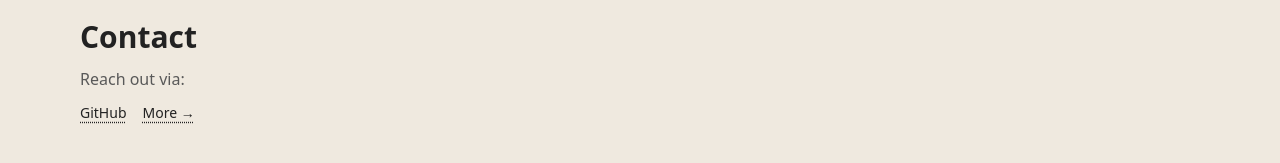
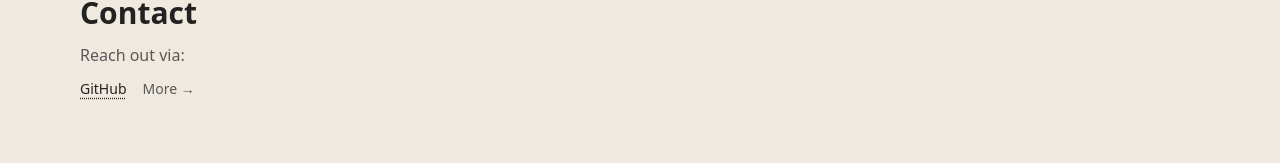
Before and after one commit to Xugknight/knightworks, a React (Vite) app: page / in a window 1280 px wide. Shown: the part 1179-1342 px from the top of the page. Built offline with nearby package versions, Linux system fonts and the light colour scheme.

Commit message:
tidy index.css, slight polish to projectcard and home

```diff
--- a/src/components/ProjectCard.jsx
+++ b/src/components/ProjectCard.jsx
@@ -1,6 +1,6 @@
 export default function ProjectCard({ title, desc, tags = [], image, live, code }) {
     return (
-        <div className="bg-[color:var(--surface)] border border-[color:var(--border)] rounded-2xl p-5 shadow-sm hover:shadow-md transition">
+        <div className="rounded-xl border border-[color:var(--border)] bg-[color:var(--surface)] p-4 transition-transform duration-200 will-change-transform hover:-translate-y-0.5 hover:shadow-[0_8px_24px_rgba(0,0,0,0.08)]">
             <div className="mb-3 aspect-[16/9] w-full rounded-xl bg-[color:var(--accent-muted)] overflow-hidden grid place-items-center">
                 {image ? <img src={image} alt={`${title} screenshot`} className="w-full h-full object-cover" /> : (
                     <div className="text-[color:var(--subtext)] text-xs">screenshot</div>
@@ -14,8 +14,8 @@ export default function ProjectCard({ title, desc, tags = [], image, live, code
                 ))}
             </div>
             <div className="flex gap-2 mt-4">
-                {live && <a href={live} target="_blank" rel="noreferrer" className="px-4 py-2 rounded-xl bg-[color:var(--accent)] text-black font-semibold">Live</a>}
-                {code && <a href={code} target="_blank" rel="noreferrer" className="px-4 py-2 rounded-xl border border-[color:var(--border)] hover:bg-white/5">GitHub</a>}
+                {live && <a href={live} target="_blank" rel="noreferrer" className="px-4 py-2 rounded-xl bg-[color:var(--accent)] text-black font-semibold focus-visible:focus-ring">Live</a>}
+                {code && <a href={code} target="_blank" rel="noreferrer" className="px-4 py-2 rounded-xl border border-[color:var(--border)] hover:bg-white/5 focus-visible:focus-ring">GitHub</a>}
             </div>
         </div>
     );
--- a/src/index.css
+++ b/src/index.css
@@ -1,5 +1,6 @@
 @import "tailwindcss";
 
+/* ---------- Base (global) ---------- */
 @layer base {
 
     html,
@@ -8,18 +9,22 @@
         height: 100%;
     }
 
+    /* Page background + default text tied to theme vars */
     body {
-        @apply bg-[color:var(--bg)] text-[color:var(--text)] antialiased;
-        @apply transition-colors;
+        @apply bg-[color:var(--bg)] text-[color:var(--text)] antialiased transition-colors;
     }
 
+    /* Selection color using your accent */
     ::selection {
         background: var(--accent);
         color: var(--surface);
     }
 }
 
+/* ---------- Utilities (animations, links, focus) ---------- */
 @layer utilities {
+
+    /* Entrance animation */
     @keyframes fadein-up {
         0% {
             opacity: 0;
@@ -35,4 +40,38 @@
     .animate-fadein {
         animation: fadein-up .5s cubic-bezier(.22, .61, .36, 1) both;
     }
+
+    /* Respect user's reduced motion preference */
+    @media (prefers-reduced-motion: reduce) {
+        .animate-fadein {
+            animation: none;
+        }
+    }
+
+    /* Underline that animates in on hover/focus */
+    .link-underline {
+        position: relative;
+    }
+
+    .link-underline::after {
+        content: "";
+        position: absolute;
+        left: 0;
+        bottom: -2px;
+        width: 0;
+        height: 1px;
+        background: currentColor;
+        transition: width .18s ease;
+    }
+
+    .link-underline:hover::after,
+    .link-underline:focus-visible::after {
+        width: 100%;
+    }
+
+    /* Accessible focus ring using currentColor */
+    .focus-ring {
+        outline: none;
+        box-shadow: 0 0 0 2px color-mix(in srgb, currentColor 40%, transparent);
+    }
 }
--- a/src/pages/Home.jsx
+++ b/src/pages/Home.jsx
@@ -38,7 +38,7 @@ export default function Home() {
             <section className="max-w-6xl mx-auto px-4 pb-12 animate-fadein [animation-delay:120ms]">
                 <div className="mb-6 flex items-end justify-between">
                     <h2 className="text-2xl md:text-3xl font-bold">Featured Projects</h2>
-                    <Link to="/projects" className="text-sm text-[color:var(--subtext)] hover:opacity-80">
+                    <Link to="/projects" className="text-sm text-[color:var(--subtext)] link-underline hover:opacity-80">
                         View all →
                     </Link>
                 </div>
@@ -53,7 +53,7 @@ export default function Home() {
             <section className="max-w-6xl mx-auto px-4 pb-12 animate-fadein [animation-delay:240ms]">
                 <div className="mb-6 flex items-end justify-between">
                     <h2 className="text-2xl md:text-3xl font-bold">Gallery</h2>
-                    <Link to="/gallery" className="text-sm text-[color:var(--subtext)] hover:opacity-80">
+                    <Link to="/gallery" className="text-sm text-[color:var(--subtext)] link-underline hover:opacity-80">
                         See more →
                     </Link>
                 </div>
@@ -69,8 +69,8 @@ export default function Home() {
                 <h2 className="text-2xl md:text-3xl font-bold mb-3">Contact</h2>
                 <p className="text-[color:var(--subtext)]">Reach out via:</p>
                 <div className="mt-3 flex gap-4 text-sm">
-                    <a href="https://github.com/Xugknight" target="_blank" className="underline decoration-dotted underline-offset-4">GitHub</a>
-                    <Link to="/about" className="underline decoration-dotted underline-offset-4">More →</Link>
+                    <a href="https://github.com/Xugknight" target="_blank" rel="noreferrer" className="underline decoration-dotted underline-offset-4">GitHub</a>
+                    <Link to="/about" className="text-sm text-[color:var(--subtext)] link-underline hover:opacity-80">More →</Link>
                 </div>
             </section>
         </main>
```
